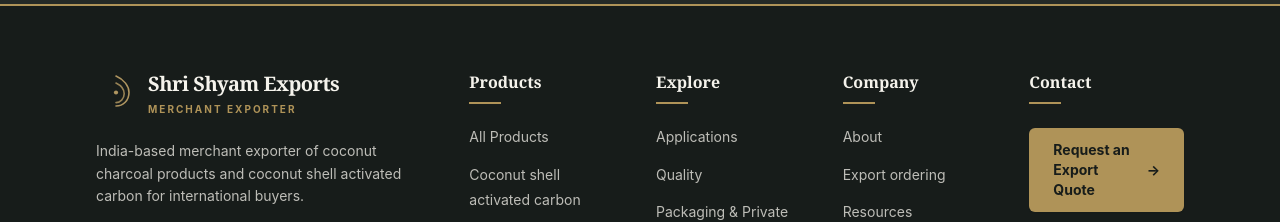
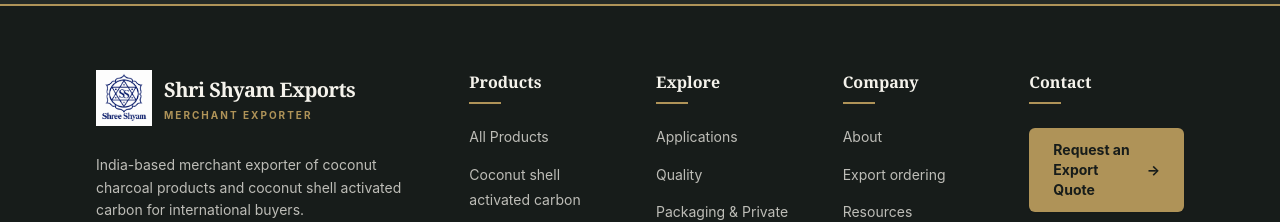
Before and after one commit to yashshingne33/shreeshyamexports, a React (Vite) app: page / in a window 1280 px wide. Shown: the part 5098-5320 px from the top of the page. Built offline with nearby package versions, Linux system fonts and the light colour scheme; grey boxes are pictures that could not be loaded.

Commit message:
added logo in the footer

```diff
--- a/src/components/layout/Footer.jsx
+++ b/src/components/layout/Footer.jsx
@@ -1,5 +1,5 @@
 import { Link } from "react-router-dom";
-import Logo from "../Logo.jsx";
+import logoImg from "../../assets/logo-bg.png";
 import { COMPANY, NAV_PRODUCTS, NAV_COMPANY } from "../../data/site.js";
 import { ContactLines } from "../ui.jsx";
 
@@ -76,7 +76,7 @@ export default function Footer() {
           {/* Brand */}
           <div className="sm:col-span-2 lg:col-span-4">
             <Link to="/" className={`inline-flex items-center gap-3 ${FOCUS}`} aria-label={`${COMPANY.name} home`}>
-              <Logo className="h-10 w-10 shrink-0" />
+              <img src={logoImg} alt="" width={30} height={30} className="h-14 w-14 shrink-0 object-contain" />
               <span className="flex flex-col leading-none">
                 <span className="font-serif text-xl font-bold tracking-tight">{COMPANY.name}</span>
                 <span className="mt-1.5 text-[0.625rem] font-bold uppercase tracking-[0.2em] text-brass">Merchant Exporter</span>
```
